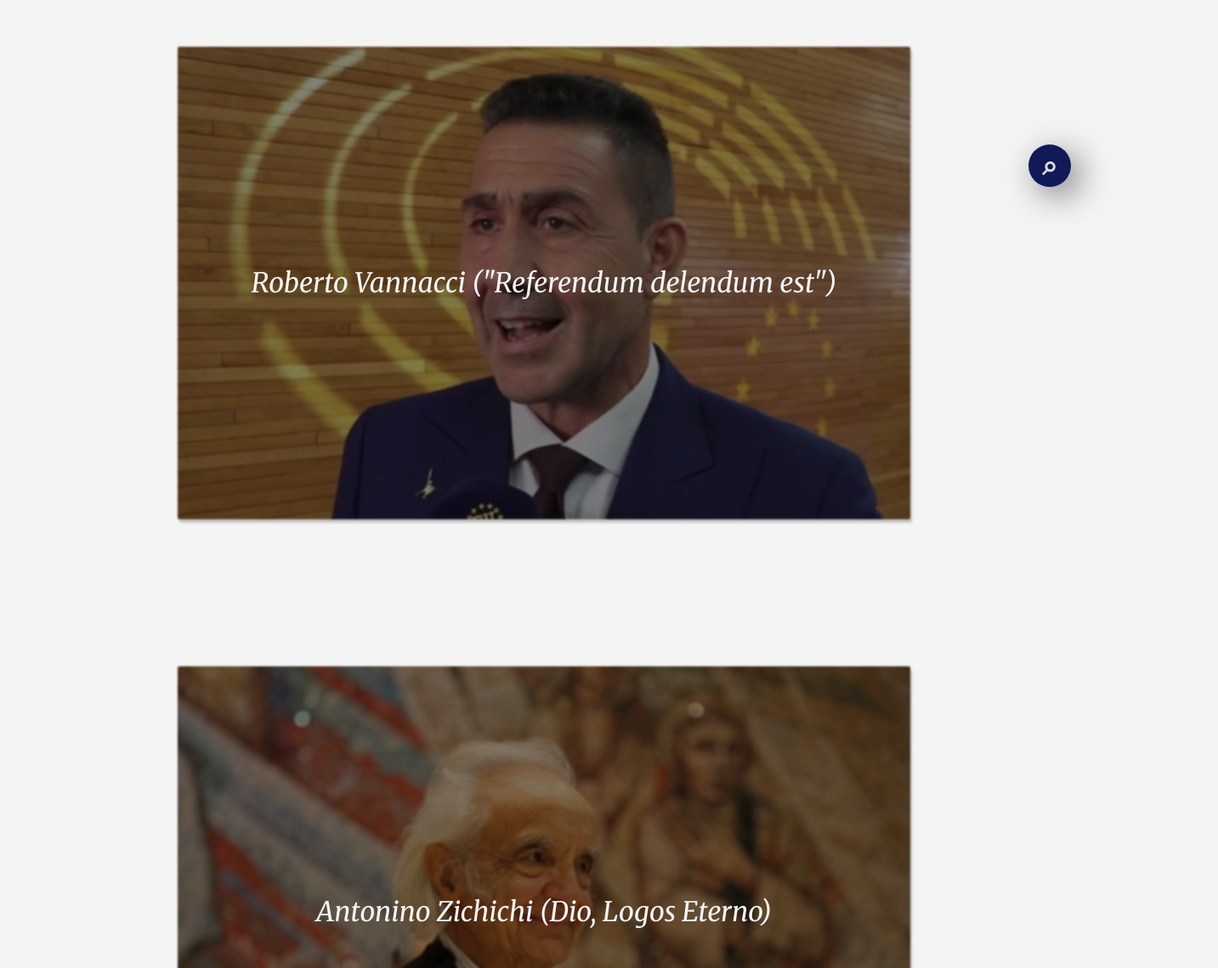
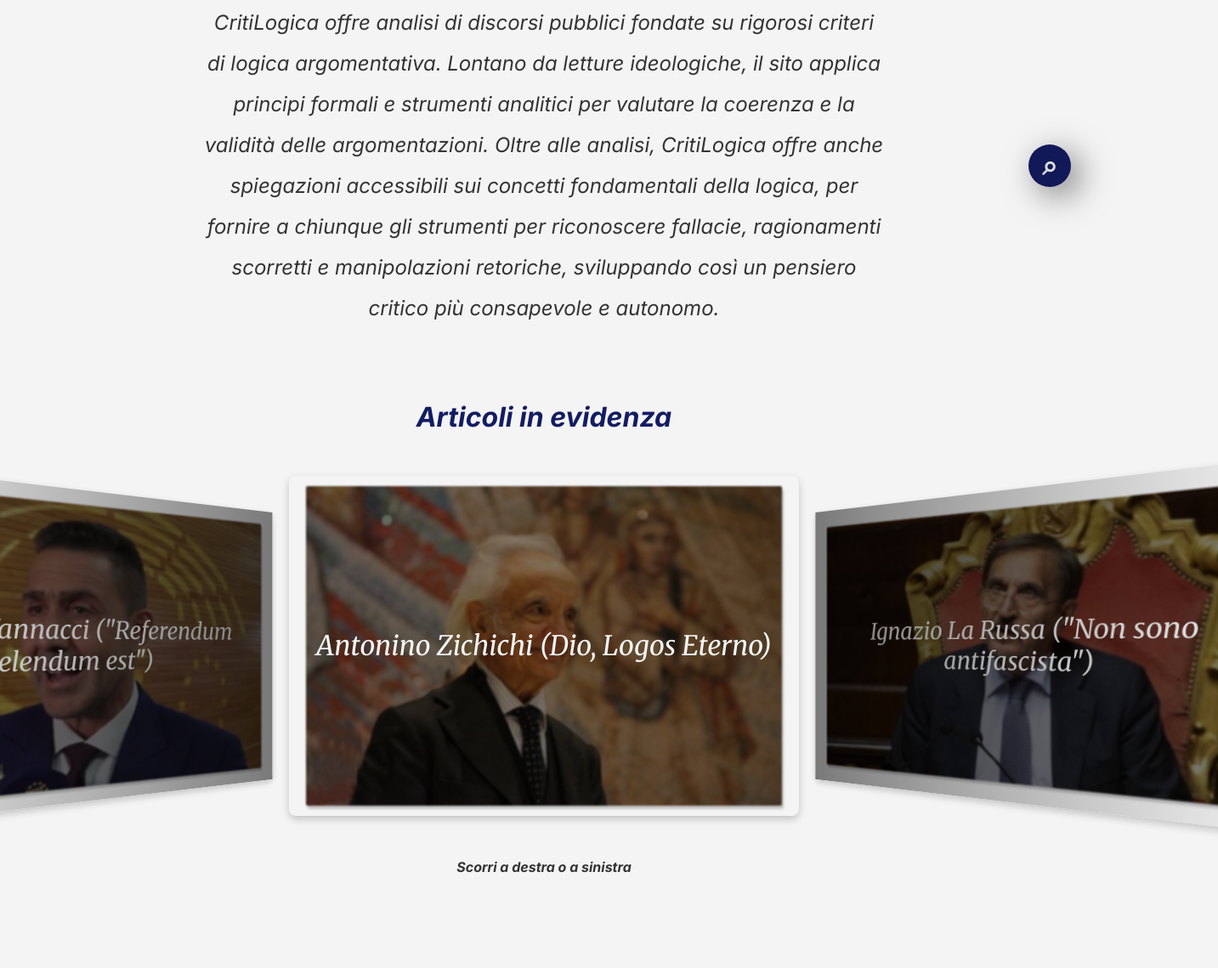
Before and after one commit to LucaTheCube/CritiLogica, a plain HTML site: page docs/index.html in a window 1280 px wide. Shown: the part 560-1699 px from the top of the page at 85% size, 1433 px wide, since content can reach past the window. Drawn offline with nearby package versions, Linux system fonts and the light colour scheme.

Commit message:
Add files via upload

```diff
--- a/docs/analisi.css
+++ b/docs/analisi.css
@@ -5,6 +5,7 @@
     --text-dark: #333333;
     --footer-gray: #555555;
   }
+
 .elencoalf{
     font-size: 150%;
 
--- a/docs/homepage.css
+++ b/docs/homepage.css
@@ -109,7 +109,27 @@
 
   transition: transform 0.3s, box-shadow 0.3s;
 }
+.swiper-container {
+      width: 80%;
+      height: 400px;
+      margin: 50px auto;
+
+    }
+    .swiper-slide {
+
+      border-radius: 8px;
+     padding: 20px;
+
+      text-align: center;
+      box-shadow: 0 4px 10px rgba(0,0,0,0.2);
+    }
+
 @media screen and (max-width:767px) {
+  .swiper-container{
+    width: 100%;
+    height: auto;
+      overflow: hidden;
+  }
   .lente button{
     font-size: 170%;
   }
@@ -203,8 +223,8 @@
 
 
 
+@media screen and (min-width:768px) and (max-width:1023px){
 
-@media screen and (min-width:768px) and (max-width:1023px){
   .barra{
   padding: 5%;
   text-align: center;
@@ -293,7 +313,12 @@
 
 @media screen and (min-width:1024px) {
 
-
+.swiper-container{
+    width: 90%;
+  max-width: 600px; /* Limita la larghezza su desktop */
+  height: 400px;
+  margin: 50px auto;
+}
   .barra{
   padding: 2%;
   text-align: center;
--- a/docs/index.html
+++ b/docs/index.html
@@ -6,6 +6,7 @@
     <title>CritiLogica</title>
     <link rel="stylesheet" href="homepage.css">
     <link rel="stylesheet" href="page.css">
+     <link rel="stylesheet" href="https://unpkg.com/swiper/swiper-bundle.min.css" />
 
     <link rel="preconnect" href="https://fonts.googleapis.com">
 <link rel="preconnect" href="https://fonts.gstatic.com" crossorigin>
@@ -54,16 +55,25 @@
                     <br /> <i>Ludwig Wittgenstein<i></blockquote>
             </div>
 
+                    <div class="lente "><button><a href="#search"  style="color: var(--light-gray);;">⌕</a></button></div>
 
 
-            <h1 class="fade-in">Articoli in evidenza...</h1>
-            <div class="articolo fade-in"><img src="img/vannacci.jpg" width="100%"><a class="titoletto" class="articolo" href="Vannacci.html"><p class="titolettotesto" >Roberto Vannacci ("Referendum delendum est")</p></a></div>
-            <div class="articolo fade-in" ><img src="img/antonino-zichichi.jpg" width="100%" ><a class="titoletto" class="articolo" href="zichichi.html"><p class="titolettotesto" >Antonino Zichichi (Dio, Logos Eterno)</p></a></div>
-            <div class="articolo fade-in"><img src="img/Larussa.jpg" width="100%"><a class="titoletto" class="articolo" href="LaRussa.html"><p class="titolettotesto" >Ignazio La Russa ("Non sono antifascista")</p></a></div>
+            <h1 style="text-align: center; color:#131c63;" class="fade-in">Benvenuto su CritiLogica</h1> <br>
+          <br>  <h2 class="fade-in" style="text-align: center; font-weight:400; max-width: 800px; margin: 0 auto; line-height:2;">CritiLogica offre analisi di discorsi pubblici fondate su rigorosi criteri di logica argomentativa.
+Lontano da letture ideologiche, il sito applica principi formali e strumenti analitici per valutare la coerenza e la validità delle argomentazioni. Oltre alle analisi, CritiLogica offre anche spiegazioni accessibili sui concetti fondamentali della logica, per fornire a chiunque gli strumenti per riconoscere fallacie, ragionamenti scorretti e manipolazioni retoriche, sviluppando così un pensiero critico più consapevole e autonomo.
 
+</h2> <br>
+            <h1 style="text-align: center; color:#131c63; padding-top:8% " class="fade-in">Articoli in evidenza</h1>
 
+           <div   class="carosello-3d swiper-container fade-in">
+           <div class="swiper-wrapper">
+            <div   class="articolo fade-in swiper-slide"><img src="img/vannacci.jpg" width="100%" ><a class="titoletto" class="articolo" href="Vannacci.html"><p class="titolettotesto" >Roberto Vannacci ("Referendum delendum est")</p></a></div>
+            <div  class="articolo fade-in swiper-slide" ><img src="img/antonino-zichichi.jpg" width="100%" ><a class="titoletto" class="articolo" href="zichichi.html"><p class="titolettotesto" >Antonino Zichichi (Dio, Logos Eterno)</p></a></div>
+            <div  class="articolo fade-in swiper-slide"><img src="img/Larussa.jpg" width="100%"><a class="titoletto" class="articolo" href="LaRussa.html"><p class="titolettotesto" >Ignazio La Russa ("Non sono antifascista")</p></a></div>
+           </div>
+         </div>
+          <p class="fade-in"  style="text-align: center; padding-bottom:10%; font-weight:700">Scorri a destra o a sinistra </p>  <br><br>
 
-        <div class="lente "><button><a href="#search"  style="color: var(--light-gray);;">⌕</a></button></div>
         <p  class="barra fade-in">Utilizza questa barra per cercare velocemente i contenuti di questo sito</p>
         <div id="search" class="search-container fade-in">
         <input type="text" id="search-bar" placeholder="Cerca..." autocomplete="off">
@@ -84,5 +94,22 @@
     </div>
     <script src="fadein.js"></script>
     <script src="ricerca.js"></script>
+    <script src="https://unpkg.com/swiper/swiper-bundle.min.js"></script>
+    <script>
+    var swiper = new Swiper('.swiper-container', {
+      effect: 'coverflow',
+      grabCursor: true,
+      centeredSlides: true,
+      slidesPerView: 'auto',
+      initialSlide: 1,
+      coverflowEffect: {
+        rotate: 50,
+        stretch: 0,
+        depth: 100,
+        modifier: 1,
+        slideShadows: true,
+      },
+    });
+  </script>
 </body>
 </html>
--- a/docs/page.css
+++ b/docs/page.css
@@ -14,6 +14,16 @@
     background-color: var(--light-gray);
 
   }
+    .fade-in {
+  opacity: 0;
+  transform: translateY(20px);
+  transition: opacity 0.8s ease-out, transform 0.8s ease-out;
+}
+
+.fade-in.show {
+  opacity: 1;
+  transform: translateY(0);
+}
   .pagina{
 
     display: grid;
```
Also changed, not shown: docs/LaRussa.html (+8 -7 lines), docs/Vannacci.html (+15 -14 lines), docs/analisi.html (+5 -4 lines), docs/chisono.html (+6 -5 lines), docs/logica.html (+4 -3 lines), docs/zichichi.html (+5 -5 lines).
